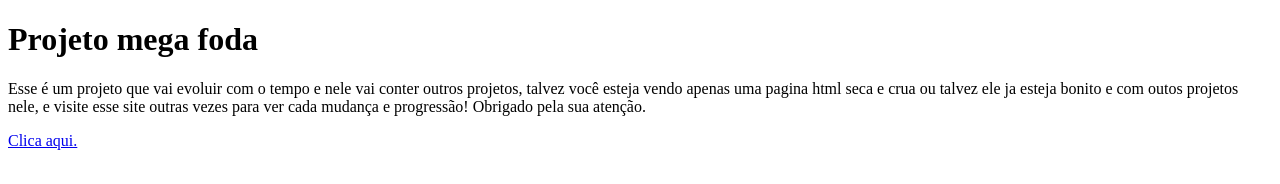
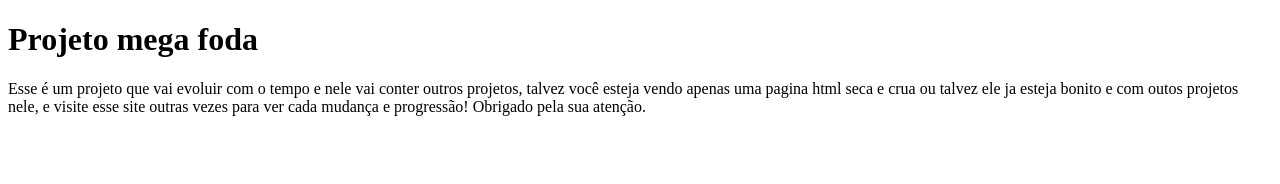
Before and after one commit to robsonkaiser/Meus-projetos, a plain HTML site: page index.html in a window 1280 px wide. Drawn offline with Linux system fonts and the light colour scheme.

Commit message:
tirei o link que n funcionava

```diff
--- a/index.html
+++ b/index.html
@@ -14,6 +14,6 @@
         <p>Esse é um projeto que vai evoluir com o tempo e nele vai conter outros projetos, talvez você esteja vendo apenas uma pagina html seca e crua ou talvez ele ja esteja bonito e com outos projetos nele, e visite esse site outras vezes para ver cada mudança e progressão! Obrigado pela sua atenção.
 
         </p>
-        <a href="images.html">Clica aqui.</a>
+
 </body>
 </html>
```
